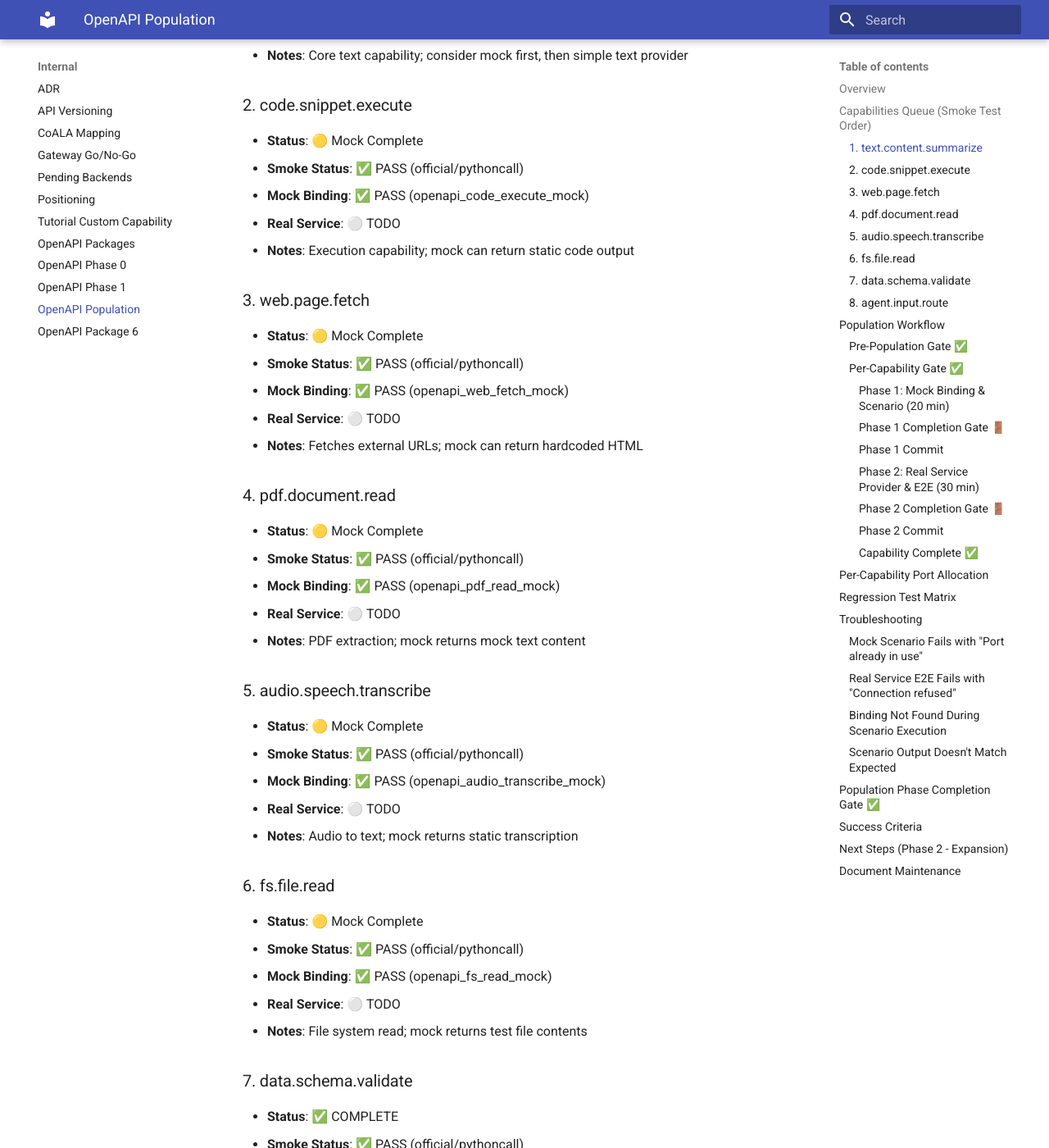
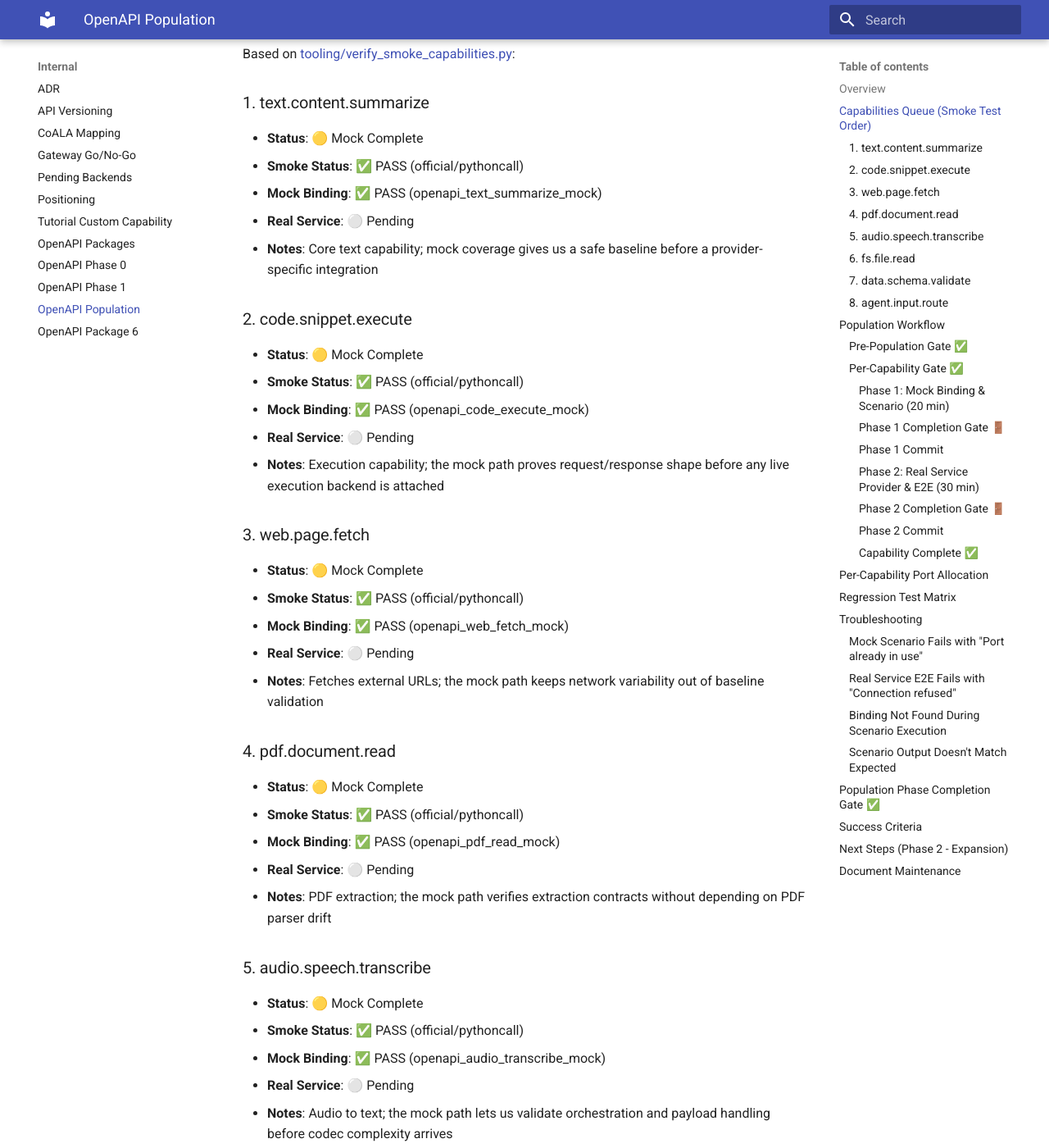
Before and after one commit to 11adyy/pact-research, an MkDocs documentation site: the page built from docs/OPENAPI_POPULATION_CHECKLIST.md, in a window 1280 px wide and 1400 px high, scrolled down 1050 px. Shown: the whole window at 82% size. Built offline with MkDocs 1.6.1 and Material for MkDocs 9.7.7, drawn with Linux system fonts in a browser that asks for light colours; some of the changed text lies outside the part shown.

Commit message:
Revise docs
Recorded changes:
- M docs/OPENAPI_POPULATION_CHECKLIST.md
- M docs/PRODUCTION_READINESS.md
- M docs/PUBLIC_RELEASE_USE_CASES.md
- M docs/TARGET_ARCHITECTURE.md
- M docs/TARGET_ARCH_MERGE_READINESS.md
- M docs/index.md

```diff
--- a/docs/OPENAPI_POPULATION_CHECKLIST.md
+++ b/docs/OPENAPI_POPULATION_CHECKLIST.md
@@ -7,6 +7,13 @@
 ## Overview
 
 This checklist guides the population phase: systematically adding OpenAPI bindings to each smoke capability until all have mock + real service paths.
+
+Why this staged model works:
+
+1. Mock bindings let us validate contract shape and error handling without waiting on external services.
+2. Real service pilots can be introduced one capability at a time, so regressions stay small and easy to isolate.
+3. The official python path remains the stable baseline, which makes comparisons trustworthy.
+4. CI can enforce each layer independently, so progress is measurable instead of anecdotal.
 
 **Starting Point**: Construction phase complete
 - ✅ OpenAPI runtime hardened (invoker, error contract)
@@ -36,43 +43,43 @@
 - **Status**: 🟡 Mock Complete
 - **Smoke Status**: ✅ PASS (official/pythoncall)
 - **Mock Binding**: ✅ PASS (openapi_text_summarize_mock)
-- **Real Service**: ⚪ TODO
-- **Notes**: Core text capability; consider mock first, then simple text provider
+- **Real Service**: ⚪ Pending
+- **Notes**: Core text capability; mock coverage gives us a safe baseline before a provider-specific integration
 
 ### 2. code.snippet.execute
 - **Status**: 🟡 Mock Complete
 - **Smoke Status**: ✅ PASS (official/pythoncall)
 - **Mock Binding**: ✅ PASS (openapi_code_execute_mock)
-- **Real Service**: ⚪ TODO
-- **Notes**: Execution capability; mock can return static code output
+- **Real Service**: ⚪ Pending
+- **Notes**: Execution capability; the mock path proves request/response shape before any live execution backend is attached
 
 ### 3. web.page.fetch
 - **Status**: 🟡 Mock Complete
 - **Smoke Status**: ✅ PASS (official/pythoncall)
 - **Mock Binding**: ✅ PASS (openapi_web_fetch_mock)
-- **Real Service**: ⚪ TODO
-- **Notes**: Fetches external URLs; mock can return hardcoded HTML
+- **Real Service**: ⚪ Pending
+- **Notes**: Fetches external URLs; the mock path keeps network variability out of baseline validation
 
 ### 4. pdf.document.read
 - **Status**: 🟡 Mock Complete
 - **Smoke Status**: ✅ PASS (official/pythoncall)
 - **Mock Binding**: ✅ PASS (openapi_pdf_read_mock)
-- **Real Service**: ⚪ TODO
-- **Notes**: PDF extraction; mock returns mock text content
+- **Real Service**: ⚪ Pending
+- **Notes**: PDF extraction; the mock path verifies extraction contracts without depending on PDF parser drift
 
 ### 5. audio.speech.transcribe
 - **Status**: 🟡 Mock Complete
 - **Smoke Status**: ✅ PASS (official/pythoncall)
 - **Mock Binding**: ✅ PASS (openapi_audio_transcribe_mock)
-- **Real Service**: ⚪ TODO
-- **Notes**: Audio to text; mock returns static transcription
+- **Real Service**: ⚪ Pending
+- **Notes**: Audio to text; the mock path lets us validate orchestration and payload handling before codec complexity arrives
 
 ### 6. fs.file.read
 - **Status**: 🟡 Mock Complete
 - **Smoke Status**: ✅ PASS (official/pythoncall)
 - **Mock Binding**: ✅ PASS (openapi_fs_read_mock)
-- **Real Service**: ⚪ TODO
-- **Notes**: File system read; mock returns test file contents
+- **Real Service**: ⚪ Pending
+- **Notes**: File system read; the mock path is a low-risk way to validate local-file contract semantics
 
 ### 7. data.schema.validate
 - **Status**: ✅ COMPLETE
@@ -86,8 +93,8 @@
 - **Status**: 🟡 Mock Complete
 - **Smoke Status**: ✅ PASS (official/pythoncall)
 - **Mock Binding**: ✅ PASS (openapi_agent_route_mock)
-- **Real Service**: ⚪ TODO
-- **Notes**: Agent routing; mock can return static routing decision
+- **Real Service**: ⚪ Pending
+- **Notes**: Agent routing; the mock path gives us a stable contract before wiring live routing policy
 
 ---
 
```
Also changed, not shown: docs/PRODUCTION_READINESS.md (+19 -3 lines), docs/PUBLIC_RELEASE_USE_CASES.md (+32 -1 lines), docs/TARGET_ARCHITECTURE.md (+25 -0 lines), docs/TARGET_ARCH_MERGE_READINESS.md (+4 -4 lines), docs/index.md (+1 -0 lines).
